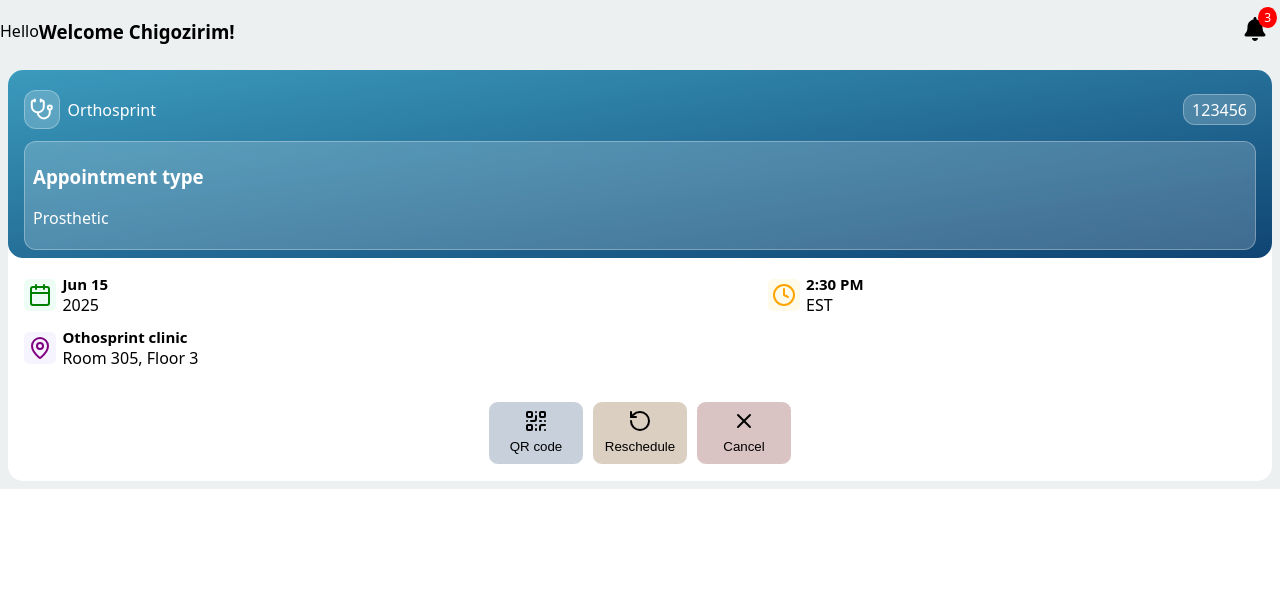
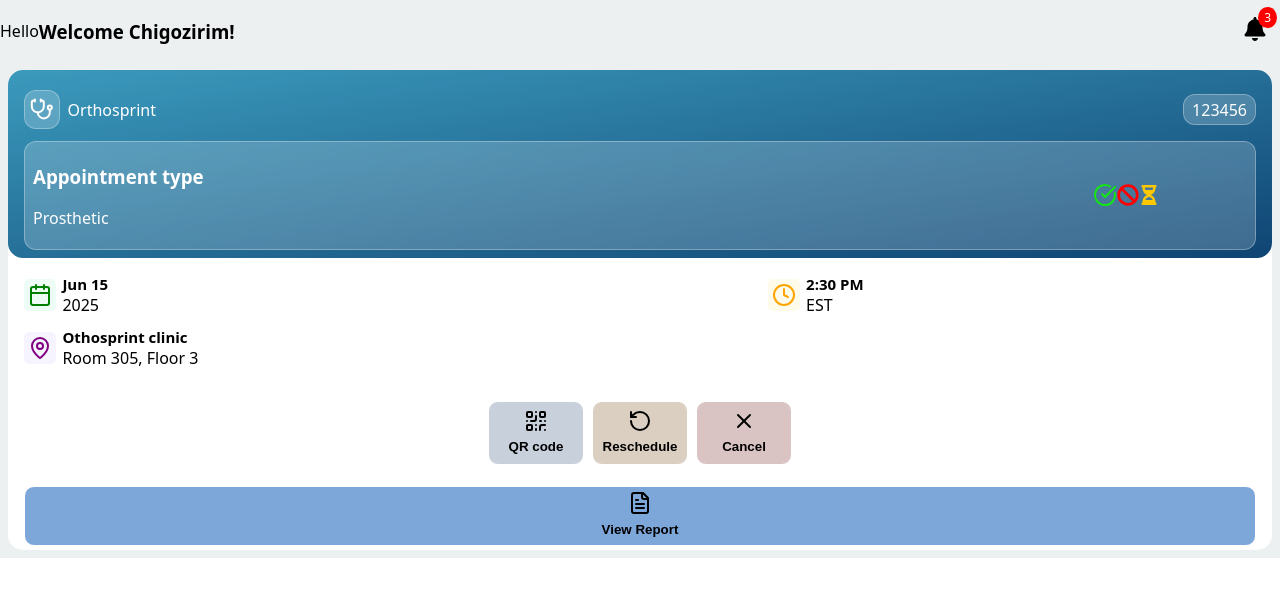
Before and after one commit to Mario-Gozie/Orthosprint-web-app, a React (Vite) app: page /app in a window 1280 px wide. Shown: the top 596 px of the page. Built offline with nearby package versions, Linux system fonts and the light colour scheme; no server answers.

Commit message:
working on the card

```diff
--- a/src/Components/Customer-App-Components/AppointmentCards.jsx
+++ b/src/Components/Customer-App-Components/AppointmentCards.jsx
@@ -14,6 +14,13 @@ import {
   RotateCcw,
 } from "lucide-react";
 
+import {
+  FaTimesCircle,
+  FaBan,
+  FaHourglassHalf,
+  FaSpinner,
+} from "react-icons/fa";
+
 function AppointmentCards() {
   return (
     <div className="appointment-card">
@@ -26,8 +33,15 @@ function AppointmentCards() {
           <p className="appointment-id">123456</p>
         </div>
         <div className="appointment-type-container">
-          <h3>Appointment type</h3>
-          <p>Prosthetic</p>
+          <div>
+            <h3>Appointment type</h3>
+            <p>Prosthetic</p>
+          </div>
+          <div className="status-container">
+            <CheckCircle className="honored" />
+            <FaBan className="cancelled" size={22} />
+            <FaHourglassHalf className="pending" size={20} />
+          </div>
         </div>
       </div>
       <div className="main-appointment-detail">
@@ -60,6 +74,7 @@ function AppointmentCards() {
         </div>
       </div>
       <PendingAppointmentButtons />
+      <ViewReportButton />
     </div>
   );
 }
--- a/src/Components/Customer-App-Components/ViewReportButton.jsx
+++ b/src/Components/Customer-App-Components/ViewReportButton.jsx
@@ -3,8 +3,8 @@ import { FileText } from "lucide-react";
 
 function ViewReportButton() {
   return (
-    <div className="View-Report">
-      <button>
+    <div className="view-report">
+      <button className="view-report-botton">
         <FileText /> <p>View Report</p>
       </button>
     </div>
--- a/src/Css/customerAppCss.css
+++ b/src/Css/customerAppCss.css
@@ -109,6 +109,29 @@ body {
   border-radius: 12px;
 }
 
+.appointment-type-container {
+  display: grid;
+  grid-template-columns: 2fr 0.5fr;
+}
+
+.honored {
+  color: rgb(21, 229, 21);
+}
+
+.cancelled {
+  color: red;
+}
+
+.pending {
+  color: rgb(255, 200, 0);
+}
+
+.status-container {
+  display: flex;
+  justify-content: center;
+  align-items: center;
+}
+
 .main-appointment-detail {
   padding: 1rem;
   display: grid;
@@ -177,9 +200,11 @@ body {
   padding: 0.3rem;
 }
 
-.pend-button p {
+.pend-button p,
+.view-report p {
   padding: 0.2rem 0;
   margin: 0;
+  font-weight: 700;
 }
 
 .cancel-button {
@@ -193,3 +218,15 @@ body {
 .QrCode-button {
   background-color: hsl(213, 22%, 82%);
 }
+
+.view-report {
+  padding: 0.3rem 1rem;
+}
+
+.view-report-botton {
+  width: 100%;
+  border-radius: 10px;
+  padding: 0.3rem 0;
+  border: 1px solid white;
+  background-color: hsl(213, 55%, 67%);
+}
```
